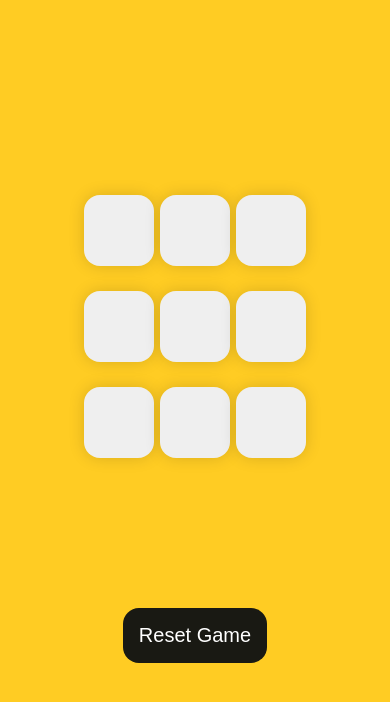
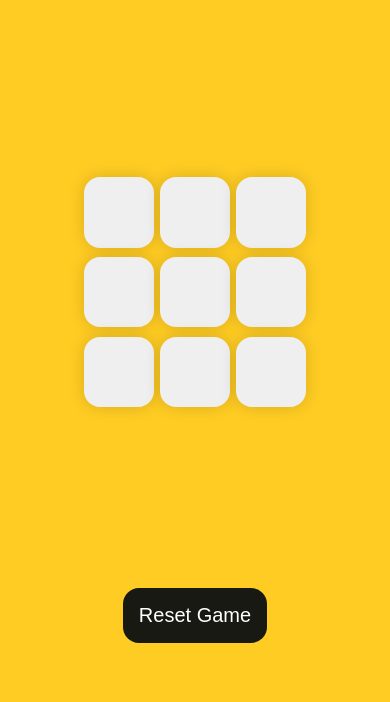
Before and after one commit to LoneWolfY22/Tic-Tac-Tao, a plain HTML site: page index.html in a window 390 px wide. Shown: the part 30-732 px from the top of the page. Drawn offline with Linux system fonts and the light colour scheme.

Commit message:
Update index.css

```diff
--- a/index.css
+++ b/index.css
@@ -76,7 +76,7 @@
     font-size: 1.5rem; /* Reduce font size for smaller screens */
   }
 
-  button {
+  new-btn {
     margin-top: 20px; /* Keep button spacing consistent */
   }
 }
```
